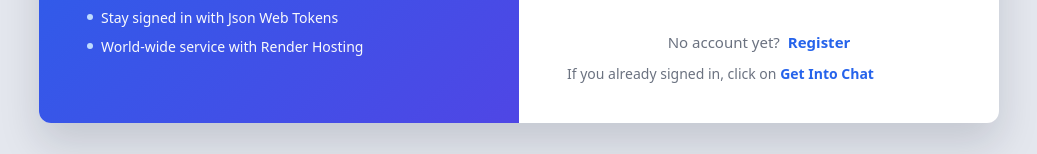
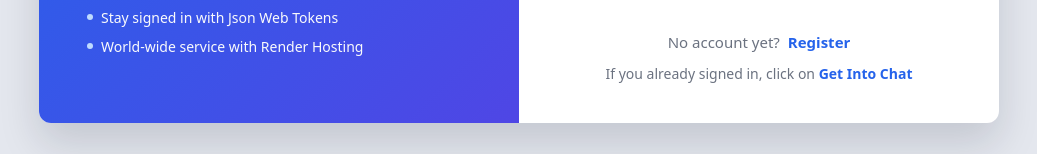
Before and after one commit to YGold-Dev/livechat, a website: page public/index.html in a window 1280 px wide. Shown: the part 470-624 px from the top of the page, without its empty margins (121-1158 px from the left). Drawn offline with Linux system fonts and the light colour scheme.

Commit message:
Update index.html

```diff
--- a/public/index.html
+++ b/public/index.html
@@ -171,6 +171,10 @@
       font-weight: 600;
     }
 
+    .home-footer-text{
+        justify-self: center;
+    }
+
     /* 모바일 대응 */
     @media (max-width: 768px) {
       .home-container {
```
